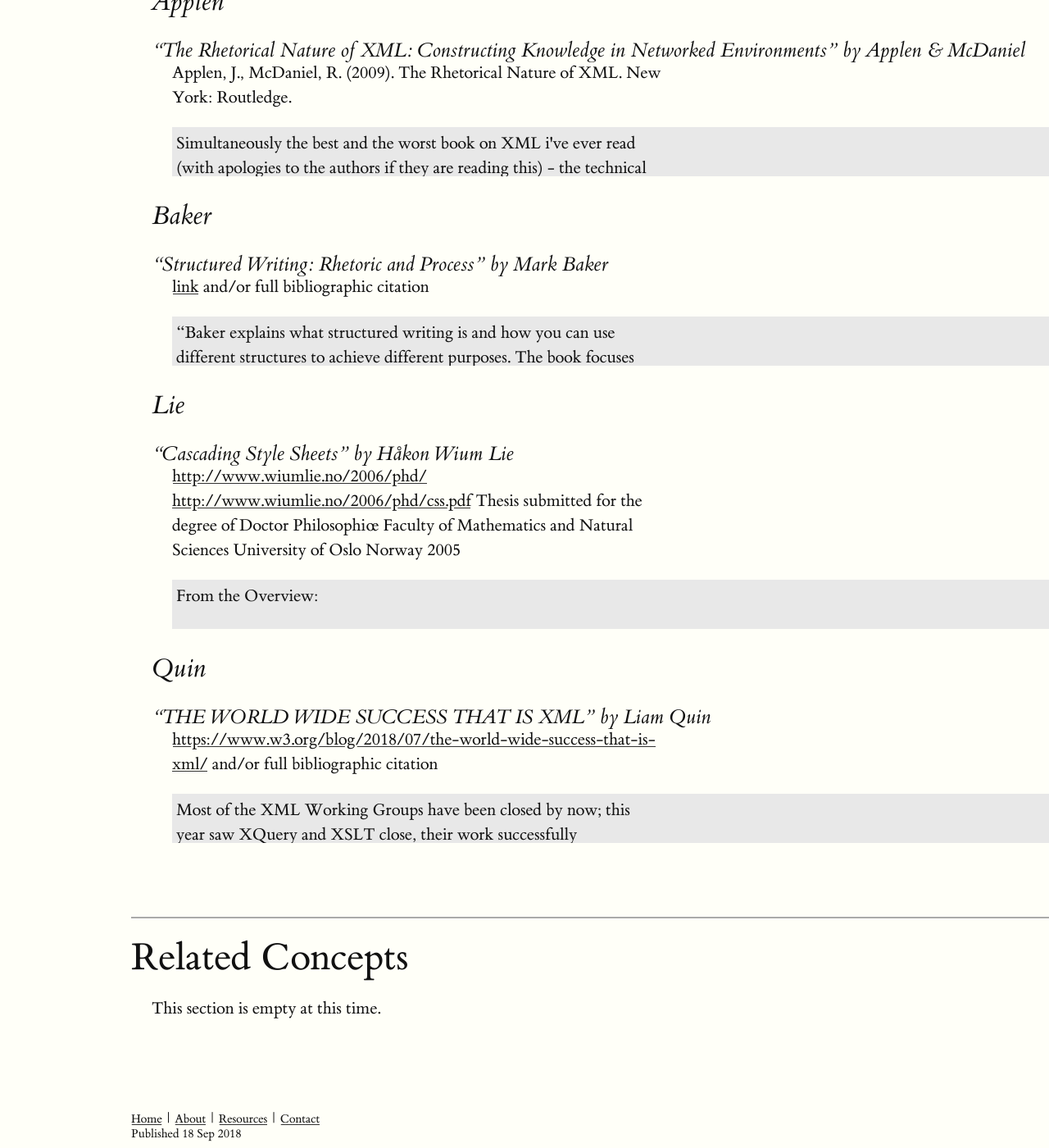
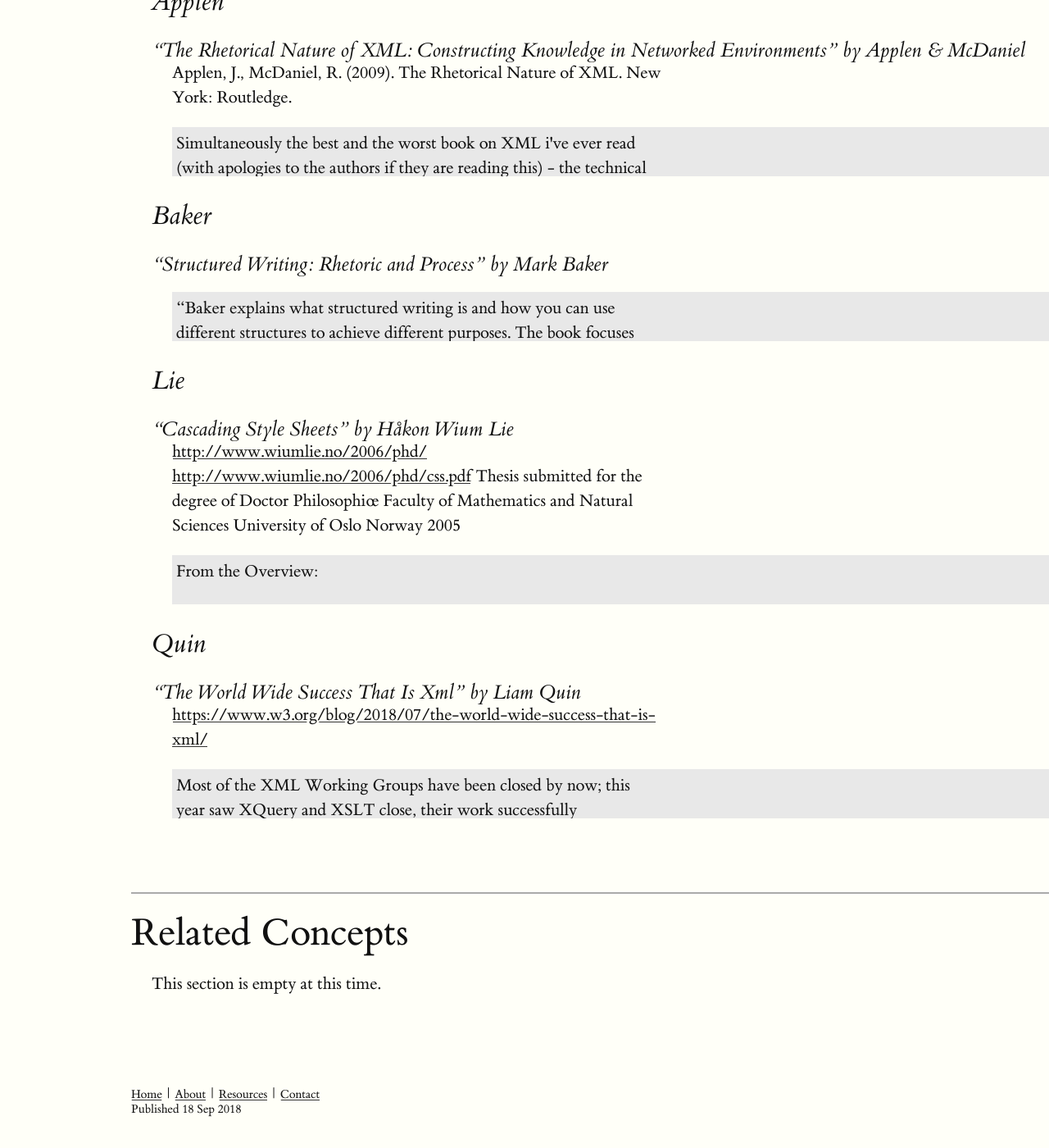
Before and after one commit to markupdeclaration/markupdeclaration.org, a Jekyll site: the page built from _pages/DeclarativeMarkupDocs.html, in a window 1280 px wide and 1400 px high, scrolled down 5737 px. Shown: the whole window at 82% size. Built offline with Jekyll 4.4.1, drawn with Linux system fonts in a browser that asks for light colours; after the commit the page ends 7107 px from its top, so only the background shows below that.

Commit message:
Small corrections to formatting
Reformat the title of Quin 2018, remove placeholders.

```diff
--- a/_pages/DeclarativeMarkupDocs.html
+++ b/_pages/DeclarativeMarkupDocs.html
@@ -457,7 +457,6 @@
       <h2 class="sort-name">Baker</h2>
       <h3 class="ref-title">“Structured Writing: Rhetoric and Process” by Mark Baker</h3>
       <p class="ref-location">
-      <a href="">link</a> and/or full bibliographic citation </p>
       <div class="annotation">
         <p>“Baker explains what structured writing is and how you can
         use different structures to achieve different purposes. The
@@ -533,11 +532,10 @@
 
     <div class="bib-entry">
       <h2 class="sort-name">Quin</h2>
-      <h3 class="ref-title">“THE WORLD WIDE SUCCESS THAT IS XML” by Liam Quin</h3>
+      <h3 class="ref-title">“The World Wide Success That Is Xml” by Liam Quin</h3>
       <p class="ref-location">
         <a href="https://www.w3.org/blog/2018/07/the-world-wide-success-that-is-xml/"
            >https://www.w3.org/blog/2018/07/the-world-wide-success-that-is-xml/</a>
-        and/or full bibliographic citation
       </p>
       <div class="annotation">
         <p>Most of the XML Working Groups have been closed by now;
```
